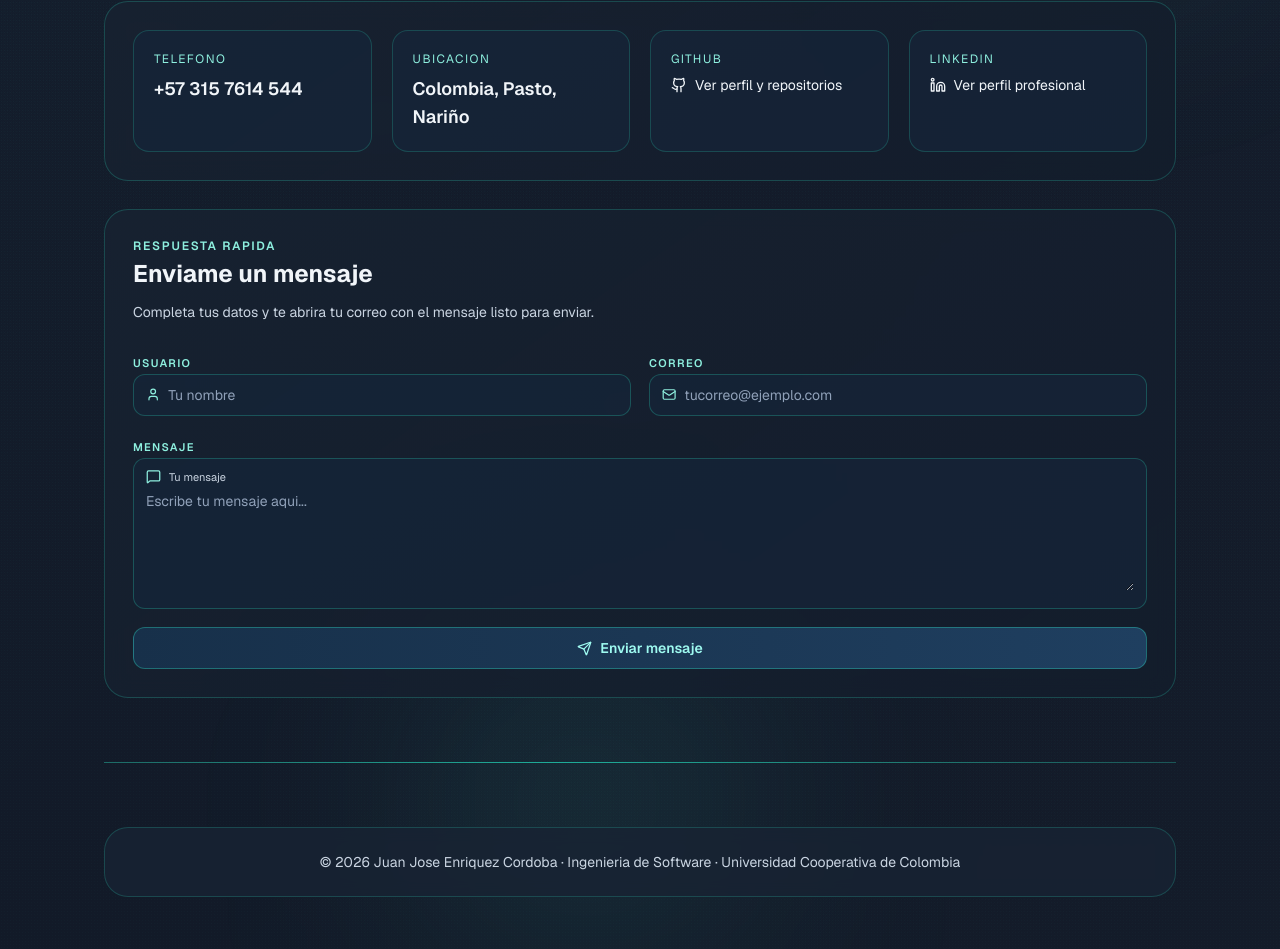
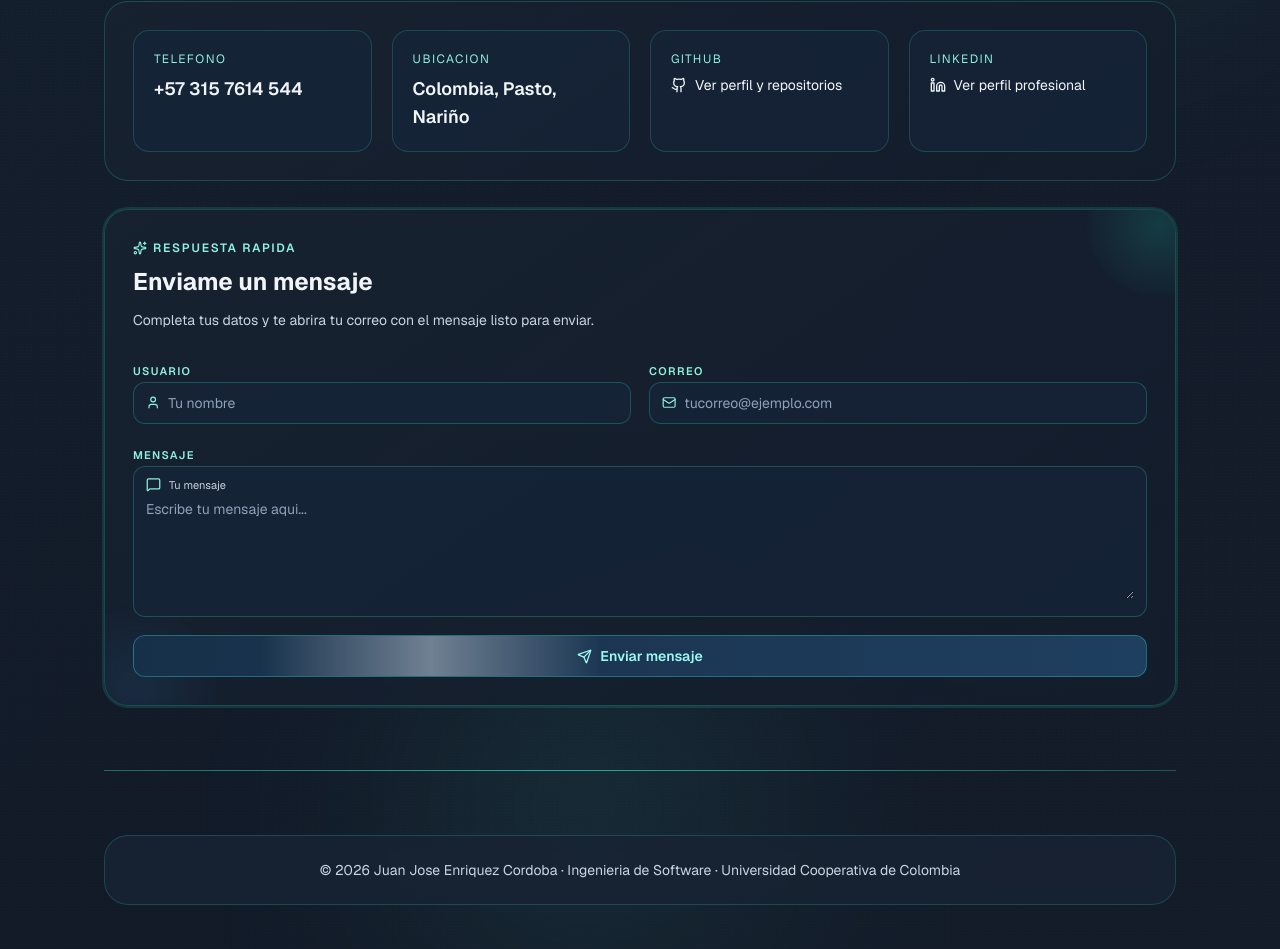
Before and after one commit to Juanenriquezcc/Portafolio_Personal, a Next.js app: page / in a window 1280 px wide. Shown: the part 3725-4674 px from the top of the page. Built offline with nearby package versions, Linux system fonts and the light colour scheme.

Commit message:
style: potenciar bloque enviar mensaje en tema claro

```diff
--- a/app/globals.css
+++ b/app/globals.css
@@ -157,6 +157,39 @@ html {
   }
 }
 
+@keyframes contactGlowPulse {
+  0% {
+    box-shadow: 0 0 0 0 rgba(34, 226, 194, 0.18);
+  }
+  50% {
+    box-shadow: 0 0 0 8px rgba(34, 226, 194, 0.05);
+  }
+  100% {
+    box-shadow: 0 0 0 0 rgba(34, 226, 194, 0.18);
+  }
+}
+
+@keyframes contactShine {
+  0% {
+    transform: translateX(-120%);
+  }
+  100% {
+    transform: translateX(220%);
+  }
+}
+
+@keyframes contactOrbFloat {
+  0% {
+    transform: translateY(0px);
+  }
+  50% {
+    transform: translateY(-10px);
+  }
+  100% {
+    transform: translateY(0px);
+  }
+}
+
 .role-fade {
   animation: roleFade 4.2s ease-in-out infinite;
 }
@@ -240,6 +273,43 @@ html {
 
 .menu-item-in {
   animation: menuItemIn 320ms ease-out both;
+}
+
+.contact-message-card {
+  animation: contactGlowPulse 5.5s ease-in-out infinite;
+}
+
+.contact-card-orb {
+  opacity: 0.55;
+  filter: blur(2px);
+  animation: contactOrbFloat 7s ease-in-out infinite;
+}
+
+.contact-card-orb-top {
+  background: radial-gradient(circle, rgba(34, 226, 194, 0.28) 0%, rgba(34, 226, 194, 0.05) 65%, transparent 100%);
+}
+
+.contact-card-orb-bottom {
+  background: radial-gradient(circle, rgba(66, 153, 225, 0.2) 0%, rgba(66, 153, 225, 0.04) 65%, transparent 100%);
+  animation-delay: 0.7s;
+}
+
+.contact-send-button {
+  position: relative;
+  overflow: hidden;
+}
+
+.contact-send-button::after {
+  content: "";
+  position: absolute;
+  top: 0;
+  left: -40%;
+  height: 100%;
+  width: 34%;
+  background: linear-gradient(90deg, transparent 0%, rgba(255, 255, 255, 0.38) 50%, transparent 100%);
+  transform: translateX(-120%);
+  animation: contactShine 3.8s ease-in-out infinite;
+  pointer-events: none;
 }
 
 .theme-light .frosted-panel {
@@ -367,3 +437,31 @@ html {
 .theme-light footer p {
   color: #334155;
 }
+
+.theme-light .contact-message-card {
+  background: linear-gradient(145deg, rgba(246, 253, 255, 0.97), rgba(233, 246, 255, 0.93));
+  border-color: rgba(14, 116, 144, 0.28);
+  box-shadow: 0 16px 44px -30px rgba(14, 116, 144, 0.3);
+}
+
+.theme-light .contact-input-shell {
+  background: rgba(238, 248, 255, 0.95);
+  border-color: rgba(14, 116, 144, 0.28);
+}
+
+.theme-light .contact-input-shell input,
+.theme-light .contact-input-shell textarea {
+  color: #0f172a;
+}
+
+.theme-light .contact-input-shell input::placeholder,
+.theme-light .contact-input-shell textarea::placeholder {
+  color: #64748b;
+}
+
+.theme-light .contact-send-button {
+  color: #ecfeff;
+  border-color: rgba(14, 116, 144, 0.35);
+  background-image: linear-gradient(90deg, #0e7490 0%, #0f766e 55%, #14b8a6 100%);
+  box-shadow: 0 14px 28px -18px rgba(15, 118, 110, 0.55);
+}
--- a/components/ContactSection.tsx
+++ b/components/ContactSection.tsx
@@ -1,7 +1,7 @@
 "use client";
 
 import { FormEvent, useState } from "react";
-import { Github, Linkedin, Mail, MessageSquare, Send, User } from "lucide-react";
+import { Github, Linkedin, Mail, MessageSquare, Send, Sparkles, User } from "lucide-react";
 
 type Locale = "es" | "en";
 
@@ -123,17 +123,23 @@ export default function ContactSection({ locale }: ContactSectionProps) {
         </article>
       </div>
 
-      <article className="frosted-panel rounded-2xl p-4 md:rounded-3xl md:p-6 lg:p-7">
-        <div className="text-center md:text-left">
-          <p className="text-xs font-semibold uppercase tracking-[0.14em] text-[#8ef0df]">{copy[locale].formTitleAccent}</p>
+      <article className="contact-message-card frosted-panel relative overflow-hidden rounded-2xl p-4 md:rounded-3xl md:p-6 lg:p-7">
+        <span className="contact-card-orb contact-card-orb-top pointer-events-none absolute -right-14 -top-14 h-36 w-36 rounded-full" aria-hidden="true" />
+        <span className="contact-card-orb contact-card-orb-bottom pointer-events-none absolute -bottom-16 -left-12 h-40 w-40 rounded-full" aria-hidden="true" />
+
+        <div className="relative z-10 text-center md:text-left">
+          <p className="inline-flex items-center gap-1.5 text-xs font-semibold uppercase tracking-[0.14em] text-[#8ef0df]">
+            <Sparkles size={14} />
+            {copy[locale].formTitleAccent}
+          </p>
           <h4 className="mt-1 text-xl font-bold text-slate-100 md:text-2xl">{copy[locale].formTitle}</h4>
           <p className="mx-auto mt-2 max-w-2xl text-xs leading-6 text-slate-300 md:mx-0 md:text-sm md:leading-7">{copy[locale].formDescription}</p>
         </div>
 
-        <form onSubmit={handleSubmit} className="mt-5 grid grid-cols-1 gap-3.5 md:mt-6 md:grid-cols-2 md:gap-4.5">
+        <form onSubmit={handleSubmit} className="relative z-10 mt-5 grid grid-cols-1 gap-3.5 md:mt-6 md:grid-cols-2 md:gap-4.5">
           <label className="space-y-1.5">
             <span className="text-[11px] font-semibold uppercase tracking-[0.12em] text-[#8ef0df]">{copy[locale].nameLabel}</span>
-            <div className="group flex items-center gap-2 rounded-xl border border-[#2ee3c3]/25 bg-[#16263a]/70 px-3 py-2.5 transition-all duration-300 focus-within:border-[#22e2c2] focus-within:shadow-[0_0_0_2px_rgba(34,226,194,0.16)]">
+            <div className="contact-input-shell group flex items-center gap-2 rounded-xl border border-[#2ee3c3]/25 bg-[#16263a]/70 px-3 py-2.5 transition-all duration-300 focus-within:border-[#22e2c2] focus-within:shadow-[0_0_0_2px_rgba(34,226,194,0.16)]">
               <User size={15} className="text-[#8ef0df] transition-colors duration-300 group-focus-within:text-[#22e2c2]" />
               <input
                 type="text"
@@ -147,7 +153,7 @@ export default function ContactSection({ locale }: ContactSectionProps) {
 
           <label className="space-y-1.5">
             <span className="text-[11px] font-semibold uppercase tracking-[0.12em] text-[#8ef0df]">{copy[locale].emailLabel}</span>
-            <div className="group flex items-center gap-2 rounded-xl border border-[#2ee3c3]/25 bg-[#16263a]/70 px-3 py-2.5 transition-all duration-300 focus-within:border-[#22e2c2] focus-within:shadow-[0_0_0_2px_rgba(34,226,194,0.16)]">
+            <div className="contact-input-shell group flex items-center gap-2 rounded-xl border border-[#2ee3c3]/25 bg-[#16263a]/70 px-3 py-2.5 transition-all duration-300 focus-within:border-[#22e2c2] focus-within:shadow-[0_0_0_2px_rgba(34,226,194,0.16)]">
               <Mail size={15} className="text-[#8ef0df] transition-colors duration-300 group-focus-within:text-[#22e2c2]" />
               <input
                 type="email"
@@ -161,7 +167,7 @@ export default function ContactSection({ locale }: ContactSectionProps) {
 
           <label className="space-y-1.5 md:col-span-2">
             <span className="text-[11px] font-semibold uppercase tracking-[0.12em] text-[#8ef0df]">{copy[locale].messageLabel}</span>
-            <div className="group rounded-xl border border-[#2ee3c3]/25 bg-[#16263a]/70 px-3 py-2.5 transition-all duration-300 focus-within:border-[#22e2c2] focus-within:shadow-[0_0_0_2px_rgba(34,226,194,0.16)]">
+            <div className="contact-input-shell group rounded-xl border border-[#2ee3c3]/25 bg-[#16263a]/70 px-3 py-2.5 transition-all duration-300 focus-within:border-[#22e2c2] focus-within:shadow-[0_0_0_2px_rgba(34,226,194,0.16)]">
               <div className="mb-1.5 flex items-center gap-2">
                 <MessageSquare size={15} className="text-[#8ef0df] transition-colors duration-300 group-focus-within:text-[#22e2c2]" />
                 <span className="text-[11px] text-slate-300">{locale === "es" ? "Tu mensaje" : "Your message"}</span>
@@ -179,7 +185,7 @@ export default function ContactSection({ locale }: ContactSectionProps) {
           <div className="md:col-span-2">
             <button
               type="submit"
-              className="flex w-full items-center justify-center gap-2 rounded-xl border border-[#2ee3c3]/35 bg-linear-to-r from-[#17304a] via-[#1b3754] to-[#1f3f60] px-4 py-2.5 text-sm font-semibold text-[#9efaf0] transition-transform duration-300 hover:-translate-y-0.5"
+              className="contact-send-button flex w-full items-center justify-center gap-2 rounded-xl border border-[#2ee3c3]/35 bg-linear-to-r from-[#17304a] via-[#1b3754] to-[#1f3f60] px-4 py-2.5 text-sm font-semibold text-[#9efaf0] transition-transform duration-300 hover:-translate-y-0.5"
             >
               <Send size={15} />
               {copy[locale].send}
```
